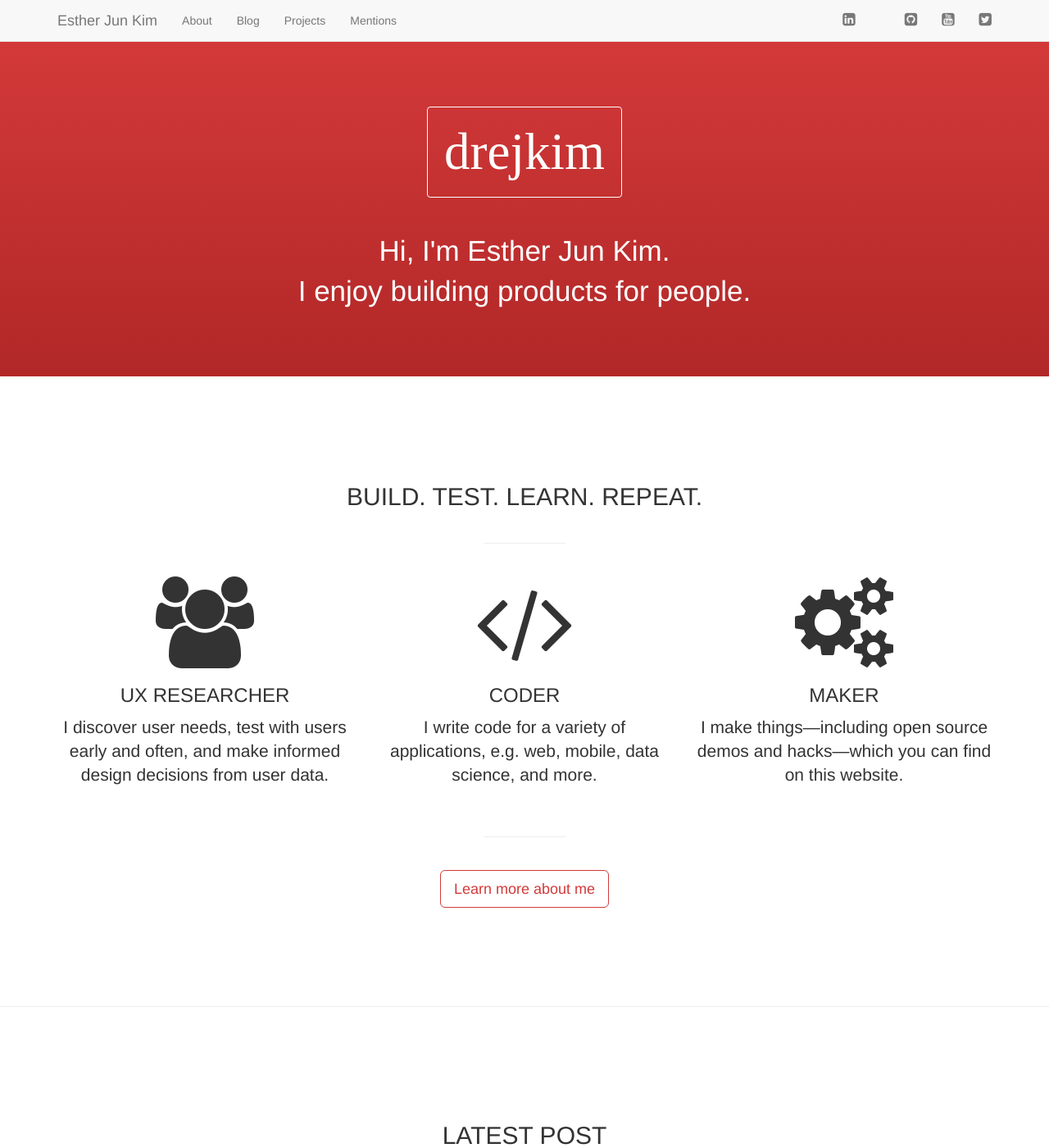
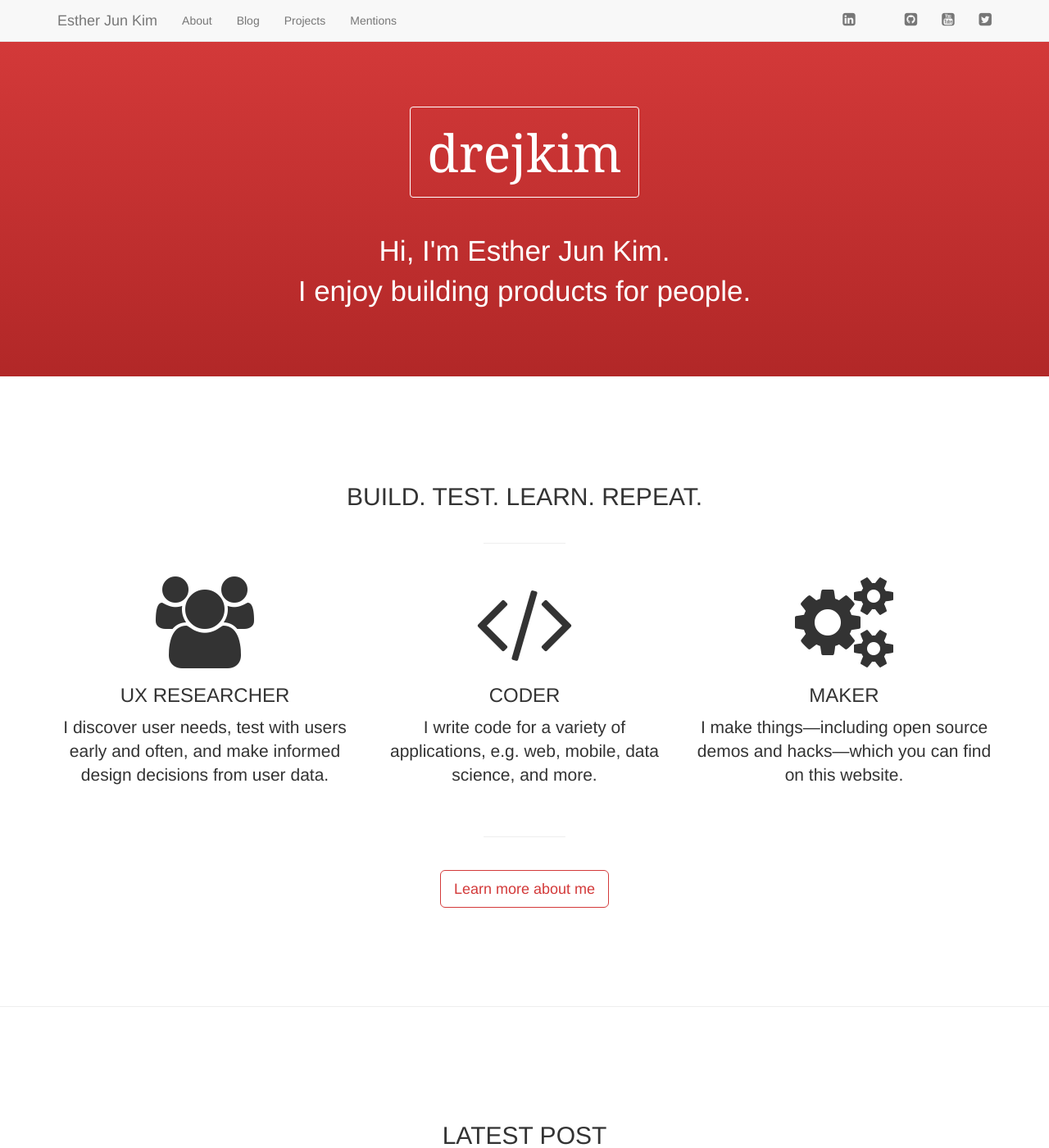
Before and after one commit to estherjk/estherjk.github.io, a Jekyll site: the page built from index.html, in a window 1280 px wide and 1400 px high. Shown: the whole window at 82% size. Built offline with Jekyll 4.4.1, drawn with Linux system fonts in a browser that asks for light colours; nearby versions of some CDN libraries; some web fonts are replaced; a style sheet for code colours, icons or effects is not loaded.

Commit message:
Update web fonts Replace logo font with Georgia. Update how Inconsolata font is imported and used by following Google Fonts import convention.

```diff
--- a/_sass/base/_typography.scss
+++ b/_sass/base/_typography.scss
@@ -1,8 +1,7 @@
-@import url(http://fonts.googleapis.com/css?family=Inconsolata);
-@import url(https://fonts.googleapis.com/css?family=Shadows+Into+Light+Two);
+@import url('https://fonts.googleapis.com/css?family=Inconsolata');
 
 .text-mono {
-  font-family: 'Inconsolata';
+  font-family: 'Inconsolata', monospace;
 }
 
 .text-ellipsis {
--- a/_sass/components/_logo.scss
+++ b/_sass/components/_logo.scss
@@ -19,7 +19,7 @@
 }
 
 .logo-text {
-  font-family: 'Shadows Into Light Two', cursive;
+  font-family: Georgia, serif;
   margin-top: 0;
   margin-bottom: 0;
 }
```
